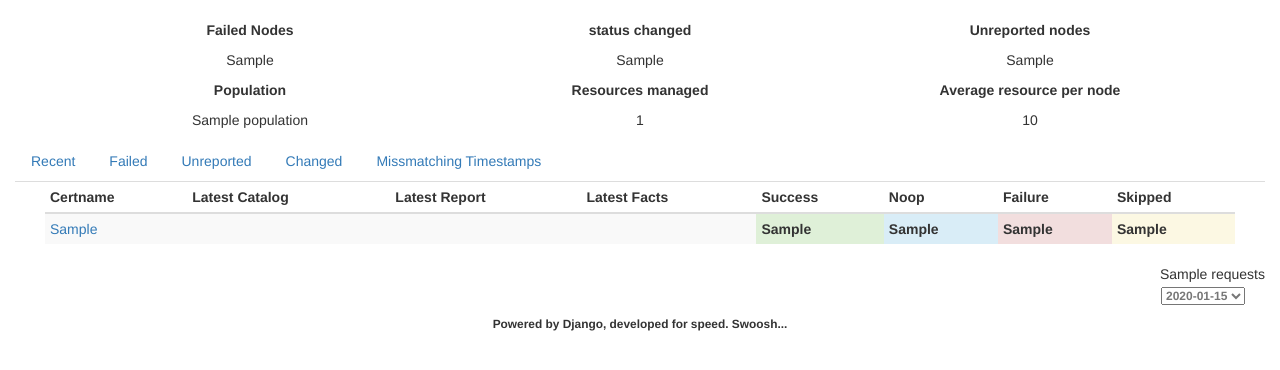
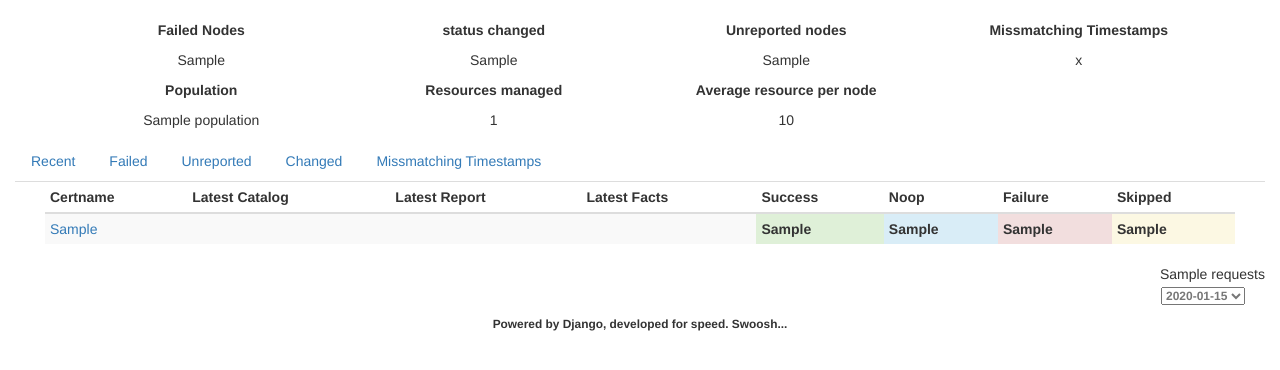
Before and after one commit to gillarkod/panopuppet, a Django app: template pano/templates/pano/index.html in a window 1280 px wide. Shown: the part 52-422 px from the top of the page. Run offline with Django 3.2, Linux system fonts and the light colour scheme; the template is opened without the code that fills it: most values are stand-ins (such as "Sample title", 1, 10 or a date in 2020); some libraries are stand-ins or nearby versions.

Commit message:
new page on dashboard

```diff
--- a/pano/templates/pano/index.html
+++ b/pano/templates/pano/index.html
@@ -6,34 +6,38 @@
 {% block content %}
     <div class="container">
         <div class="row">
-            <div class="col-md-4" align="center">
+            <div class="col-md-3" align="center">
                 <p><strong>Failed Nodes</strong></p>
 
                 <p>{{ failed_nodes }}</p>
             </div>
-            <div class="col-md-4" align="center">
+            <div class="col-md-3" align="center">
                 <p><strong>status changed</strong></p>
 
                 <p>{{ changed_nodes }}</p>
             </div>
-            <div class="col-md-4" align="center">
+            <div class="col-md-3" align="center">
                 <p><strong>Unreported nodes</strong></p>
 
                 <p>{{ unreported_nodes }}</p>
             </div>
+            <div class="col-md-3" align="center">
+                <p><strong>Missmatching Timestamps</strong></p>
+                <p>{{ weird_timestamps }}</p>
+            </div>
         </div>
         <div class="row">
-            <div class="col-md-4" align="center">
+            <div class="col-md-3" align="center">
                 <p><strong>Population</strong></p>
 
                 <p>{{ population }}</p>
             </div>
-            <div class="col-md-4" align="center">
+            <div class="col-md-3" align="center">
                 <p><strong>Resources managed</strong></p>
 
                 <p>{{ total_resource }}</p>
             </div>
-            <div class="col-md-4" align="center">
+            <div class="col-md-3" align="center">
                 <p><strong>Average resource per node</strong></p>
 
                 <p>{{ avg_resource }}</p>
@@ -43,11 +47,14 @@
     <div class="container-fluid">
         <div class="row">
             <ul class="nav nav-tabs">
-                <li{% if show_nodes == 'recent' %} class="active"{% endif %}><a href="{% url 'dashboard' %}">Recent</a></li>
+                <li{% if show_nodes == 'recent' %} class="active"{% endif %}><a href="{% url 'dashboard' %}">Recent</a>
+                </li>
                 <li{% if show_nodes == 'failed' %} class="active"{% endif %}><a href="?show=failed">Failed</a></li>
-                <li{% if show_nodes == 'unreported' %} class="active"{% endif %}><a href="?show=unreported">Unreported</a></li>
+                <li{% if show_nodes == 'unreported' %} class="active"{% endif %}><a
+                        href="?show=unreported">Unreported</a></li>
                 <li{% if show_nodes == 'changed' %} class="active"{% endif %}><a href="?show=changed">Changed</a></li>
-                <li{% if show_nodes == 'failed_catalogs' %} class="active"{% endif %}><a href="?show=failed_catalogs">Missmatching Timestamps</a></li>
+                <li{% if show_nodes == 'failed_catalogs' %} class="active"{% endif %}><a href="?show=failed_catalogs">Missmatching
+                    Timestamps</a></li>
             </ul>
         </div>
         <div class="col-md-12">
```
Also changed, not shown: pano/views.py (+6 -4 lines).
